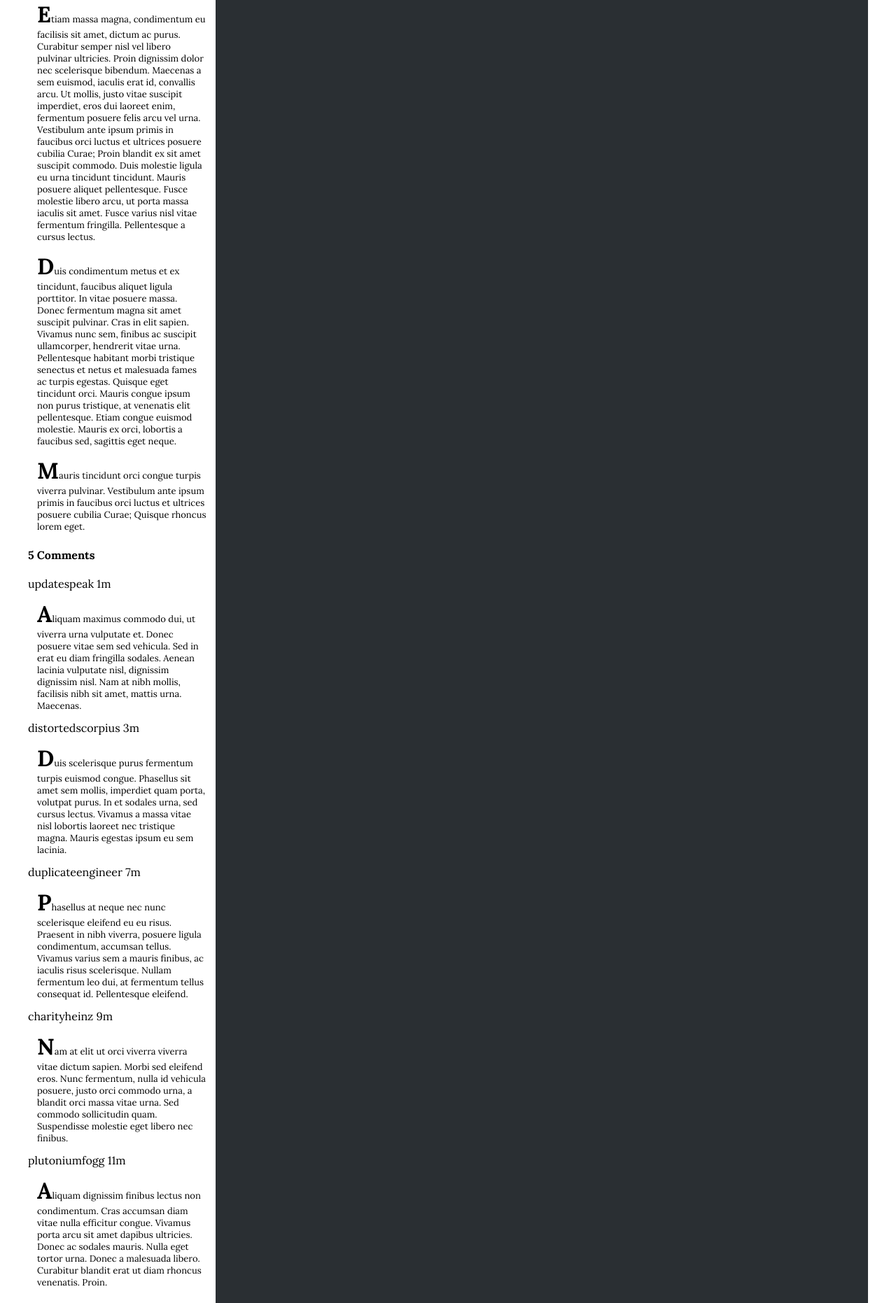
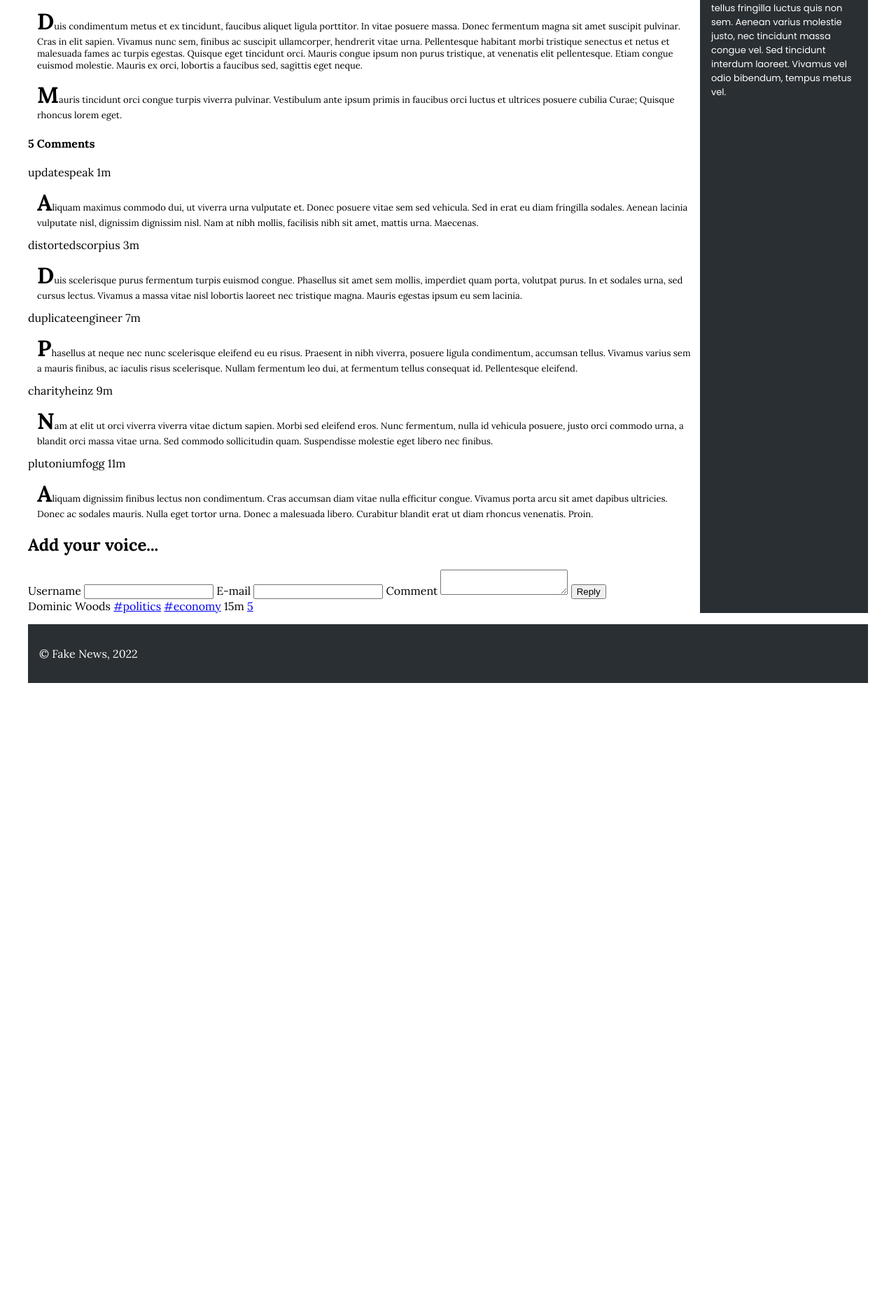
Before and after one commit to tfcc13/FEUP_LTW, a PHP site: page /item.html in a window 1280 px wide. Shown: the part 887-2749 px from the top of the page at 70% size. After the commit the page ends 1863 px from the top, so only its background shows below. Run offline with PHP 8.4, Linux system fonts and the light colour scheme.

Commit message:
Aligned the related side bar

```diff
--- a/p3/layout.css
+++ b/p3/layout.css
@@ -1,14 +1,28 @@
 
 body {
     display: grid;
-    grid-template-columns: 1fr auto;
+    grid-template-columns: 4fr 1fr;
+    grid-template-rows: auto 1fr auto;
+    min-height: 100vh;
 }
 
+
+header {
+    grid-column: 1 / span 2;
+    grid-row: 1;
+}
 
 
 #menu {
     grid-column: 1;
+    grid-row: 2;
 }
+
+#news {
+    grid-column: 1;
+    grid-row: 2 / span 2;
+}
+
 
 #menu ul {
     display: flex;
@@ -18,7 +32,13 @@ body {
 #menu ul li{
     flex-grow: 1;
 }
-
+*/
 .related {
     grid-column: 2;
+    align-self: stretch;
 }
+
+footer {
+    grid-row: 4;
+    grid-column: 1 / span 2;
+}
```
